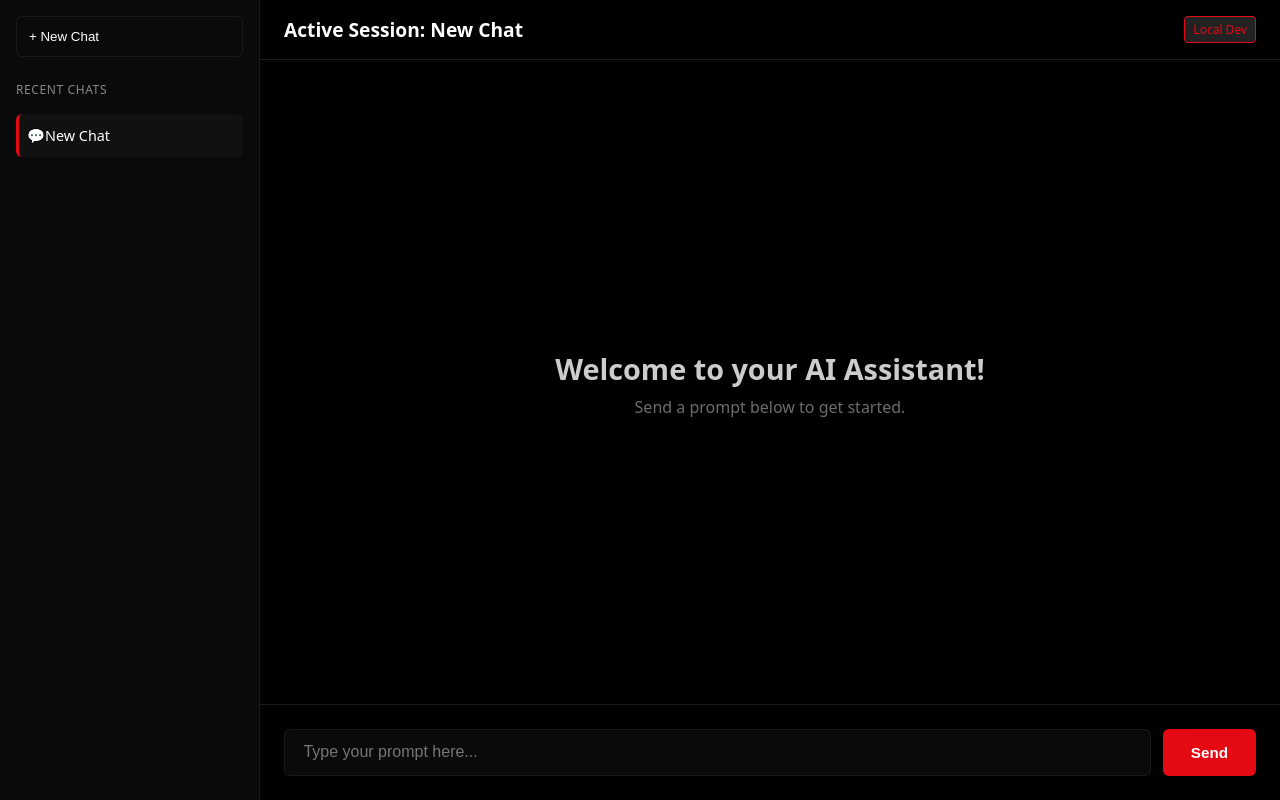
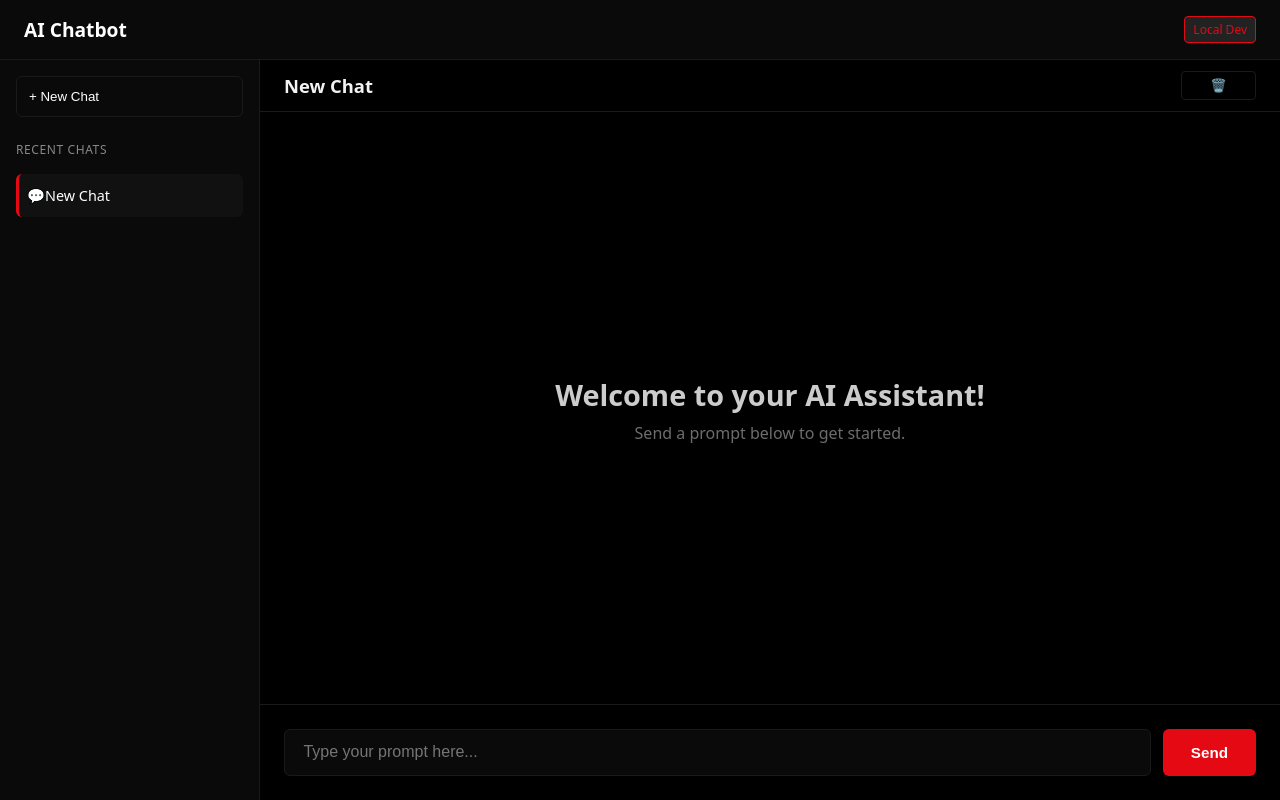
Before and after one commit to ASook22/azure-ai-chatbot, a React (Vite) app: page / in a window 1280 px wide. Built offline with nearby package versions, Linux system fonts and the light colour scheme.

Commit message:
feat: implement workspace chat deletion state logic and centered layout title banner

```diff
--- a/src/App.jsx
+++ b/src/App.jsx
@@ -43,7 +43,7 @@ export default function App() {
       setConversations(prevConversations =>
         prevConversations.map(chat =>
           chat.id === activeChat
-            ? { ...chat, title: userPrompt.length > 22 ? userPrompt.substring(0, 20) + "..." : userPrompt }
+            ? { ...chat, title: userPrompt}
             : chat
         )
       );
@@ -60,7 +60,7 @@ export default function App() {
 
     // Calculate the accurate title name right here before entering the async timeout loop
     const targetTitle = isFirstMessage
-      ? (userPrompt.length > 22 ? userPrompt.substring(0, 20) + "..." : userPrompt)
+      ? userPrompt
       : (conversations.find(chat => chat.id === activeChat)?.title || "This Conversation");
 
     // Simulate AI response after a delay
@@ -68,7 +68,9 @@ export default function App() {
       setIsTyping(false);
 
       // Clean title Name variable using our extracted targetTitle
+          // FIXED: Pointed the template variable directly to your stable pre-calculated targetTitle
       const rawResponse = `Local Response: I processed your text regarding "${userMessage.text}" inside your "${targetTitle}" workspace.`;
+
 
       const botMessageId = Date.now() + 1;
       const initialBotBubble = { id: botMessageId, sender: 'bot', text: "" };
@@ -119,11 +121,46 @@ export default function App() {
       [newId]: [{ id: Date.now(), sender: "bot", text: "Started a fresh chat instance channel. How can I assist you today?" }] }));
   };
 
+  const handleDeleteChat = () => {
+
+    if (conversations.length === 1) {
+      const resetId = `chat-${Date.now()}`;
+      setConversations([{ id: resetId, title: "New Chat" }]);
+      setActiveChat(resetId);
+      setChatMessages({ [resetId]: [{ id: Date.now(), sender: "bot", text: "Hello! I am your AI assistant. How can I help you today?" }]
+
+    });
+    return;
+    }
+
+    const currentActiveIndex = conversations.findIndex(c => c.id === activeChat);
+    const fallbackActiveChat = currentActiveIndex === 0
+    ? conversations[1].id
+    : conversations[currentActiveIndex - 1].id;
+
+    setConversations(prev => prev.filter(c => c.id !== activeChat));
+    setActiveChat(prev => {
+      const updatedMessages = { ...prev};
+      delete updatedMessages[activeChat];
+      return fallbackActiveChat;
+    });
+
+    setActiveChat(fallbackActiveChat);
+}
+
 
 
   return (
     <div className="app-layout">
       {/*Sidebar Navigation Panel Layout*/}
+
+        <header className="chat-header">
+          <h2>AI Chatbot</h2>
+          <span className="status-badge local">Local Dev</span>
+        </header>
+
+      <div className="main-content">
+
       <aside className="sidebar">
         <button className="new-chat-btn" onClick={handleNewChat}>+ New Chat </button>
         <div className="history-list">
@@ -142,11 +179,12 @@ export default function App() {
 
       {/*Main Conversation Window Layout Dashboard*/}
       <main className="chat-container">
-        <header className="chat-header">
-          {/* Dynamically matches the active sidebar chat title name (your first prompt text) */}
-          <h2>Active Session: {conversations.find(c => c.id === activeChat)?.title || "Chat Console Workspace"}</h2>
-          <span className="status-badge local">Local Dev</span>
-        </header>
+        <div className="chat-window-title">
+          <h3>{conversations.find(c => c.id === activeChat)?.title || "Chat Console Workspace"}</h3>
+          <button className="delete-chat-btn" onClick={handleDeleteChat} title="Delete Chat">
+            🗑️
+          </button>
+        </div>
 
         <section className="message-area">
 
@@ -187,6 +225,7 @@ export default function App() {
           <button type="submit" disabled={!input.trim() || isTyping}>Send</button>
         </form>
       </main>
+      </div>
     </div>
   );
 }
--- a/src/index.css
+++ b/src/index.css
@@ -1,3 +1,6 @@
+/* ==========================================================================
+   1. DESIGN TOKENS & VARIABLES
+   ========================================================================== */
 :root {
   --bg-darkest: #000000;      /* Pure black portfolio background */
   --bg-sidebar: #0a0a0a;      /* Subtly lighter sidebar layer */
@@ -8,6 +11,9 @@
   --border-color: #1a1a1a;    /* Subtle separation lines */
 }
 
+/* ==========================================================================
+   2. BASE DOCUMENT STYLES
+   ========================================================================== */
 body {
   margin: 0;
   background-color: var(--bg-darkest);
@@ -16,16 +22,47 @@ body {
   overflow: hidden;
 }
 
-/* Base Layout Structure Grid */
+/* ==========================================================================
+   3. STRUCTURAL APP LAYOUT
+   ========================================================================== */
+/* Main full-viewport flex grid layer */
 .app-layout {
-  display: grid;
-  grid-template-columns: 260px 1fr;
+  display: flex;
+  flex-direction: column;
   height: 100vh;
   width: 100vw;
   overflow: hidden;
 }
 
-/* Sidebar Drawer Section styling rules */
+/* Expansive full-width top header row */
+.chat-header {
+  padding: 1rem 1.5rem;
+  border-bottom: 1px solid var(--border-color);
+  display: flex;
+  align-items: center;
+  justify-content: space-between;
+  background-color: var(--bg-sidebar);
+  height: 60px;
+  box-sizing: border-box;
+}
+
+.chat-header h2 {
+  margin: 0;
+  font-size: 1.2rem;
+  font-weight: 600;
+}
+
+/* Inner split grid layout wrapper sitting below the header */
+.main-content {
+  display: grid;
+  grid-template-columns: 260px 1fr;
+  height: calc(100vh - 60px);
+  width: 100vw;
+}
+
+/* ==========================================================================
+   4. SIDEBAR NAVIGATION DRAWED
+   ========================================================================== */
 .sidebar {
   background-color: var(--bg-sidebar);
   border-right: 1px solid var(--border-color);
@@ -86,7 +123,9 @@ body {
   padding-left: 0.5rem;
 }
 
-/* Main chat execution sandbox column */
+/* ==========================================================================
+   5. CHAT CONSOLE SANDBOX
+   ========================================================================== */
 .chat-container {
   display: flex;
   flex-direction: column;
@@ -94,31 +133,57 @@ body {
   height: 100%;
 }
 
-.chat-header {
+/* Modified: Enhanced text banner row spacing to accommodate active button elements */
+.chat-window-title {
+  display: flex;
+  align-items: center;
+  justify-content: space-between; /* Pushes spacer left, text middle, button right */
   padding: 1rem 1.5rem;
   border-bottom: 1px solid var(--border-color);
-  display: flex;
-  align-items: center;
-  justify-content: space-between;
+  background-color: var(--bg-chat);
+  height: 52px;
+  box-sizing: border-box;
 }
 
-.chat-header h2 {
+.chat-window-title h3 {
   margin: 0;
-  font-size: 1.2rem;
+  font-size: 1.15rem;
   font-weight: 600;
+  color: var(--text-light);
+  opacity: 0.95;
+  white-space: nowrap;
+  overflow: hidden;
+  text-overflow: clip;
+  max-width: 70%;
 }
 
-.status-badge.local {
-  background: #222222;
-  color: var(--color-accent);
-  border: 1px solid var(--color-accent);
-  padding: 0.25rem 0.5rem;
-  font-size: 0.75rem;
-  border-radius: 4px;
-  font-weight: 500;
+/* Structural flex layout empty space balancing block hook */
+.title-spacer {
+  width: 75px;
 }
 
-/* Dynamic Scrolling dialogue bubble stack view window */
+/* New: Red-accented minimalist action button styles */
+.delete-chat-btn {
+  background: transparent;
+  border: 1px solid var(--border-color);
+  color: var(--text-muted);
+  padding: 0.35rem 0.75rem;
+  font-size: 0.8rem;
+  font-weight: 500;
+  border-radius: 4px;
+  cursor: pointer;
+  width: 75px;
+  text-align: center;
+  transition: all 0.2s ease;
+}
+
+.delete-chat-btn:hover {
+  background-color: #1a0507; /* Soft dark red indicator layer */
+  border-color: var(--color-accent);
+  color: var(--color-accent); /* Vibrant red highlight state */
+}
+
+/* Dynamic scrolling chat bubble log grid area */
 .message-area {
   flex: 1;
   overflow-y: auto;
@@ -128,7 +193,6 @@ body {
   gap: 1.25rem;
 }
 
-/* Messaging bubble sizing parameters and alignments */
 .message-bubble {
   display: flex;
   max-width: 75%;
@@ -137,25 +201,32 @@ body {
 .message-bubble.user { align-self: flex-end; }
 .message-bubble.bot { align-self: flex-start; }
 
+/* Conversation Chat Bubble Styling Hooks */
 .bubble-content {
-  padding: 0.85rem 1.15rem;
-  border-radius: 12px;
+  padding: 0.85rem 1.25rem;
   line-height: 1.5;
   font-size: 0.95rem;
 }
 
+/* User Bubble Tail Shape */
 .user .bubble-content {
   background-color: var(--color-accent);
   color: #ffffff;
+  border-radius: 20px 20px 4px 20px;
 }
 
+/* Bot Bubble Tail Shape */
 .bot .bubble-content {
   background-color: #111111;
   border: 1px solid var(--border-color);
   color: #eeeeee;
+  border-radius: 20px 20px 20px 4px;
 }
 
-/* Bottom text prompt console container bar styles */
+/* ==========================================================================
+   6. USER INTERACTION ELEMENTS
+   ========================================================================== */
+/* Bottom message prompt submission container row */
 .input-area {
   display: flex;
   padding: 1.5rem;
@@ -196,56 +267,23 @@ body {
   opacity: 0.9;
 }
 
-.typing-indicator{
-  display: flex;
-  gap: 6px; /* Space between the dots */
-  align-items: center;
-}
-/* Animated Thinking Loader Spans */
-.typing-indicator span {
-  width: 8px;              /* Slightly larger for better visual visibility */
-  height: 8px;
-  background-color: var(--text-muted);
-  border-radius: 50%;
-  display: inline-block;
-  /* Smooth wave bounce animation running infinitely */
-  animation: waveBounce 1.2s infinite ease-in-out;
+.status-badge.local {
+  background: #222222;
+  color: var(--color-accent);
+  border: 1px solid var(--color-accent);
+  padding: 0.25rem 0.5rem;
+  font-size: 0.75rem;
+  border-radius: 4px;
+  font-weight: 500;
 }
 
-/* Stagger the delays perfectly so they move up and down one by one */
-.typing-indicator span:nth-child(1) {
-  animation-delay: 0s;
-}
-
-.typing-indicator span:nth-child(2) {
-  animation-delay: 0.2s;
-}
-
-.typing-indicator span:nth-child(3) {
-  animation-delay: 0.4s;
-}
-
-/* Clear vertical translation movement keyframes */
-@keyframes waveBounce {
-  0%, 100% {
-    transform: translateY(0);       /* Baseline rest position */
-  }
-  30% {
-    transform: translateY(-8px);    /* Bounce upward up to 8 pixels */
-    background-color: var(--color-accent); /* Optional: turns your portfolio red at peak height! */
-  }
-  60% {
-    transform: translateY(0);       /* Return back smoothly */
-  }
-}
-
-/* Center the Welcome Container layout precisely */
+/* Centered fallback splash view container */
 .welcome-container {
   display: flex;
   flex-direction: column;
   align-items: center;
   justify-content: center;
-  flex: 1;                     /* Fills up the entire empty scrolling window */
+  flex: 1;
   text-align: center;
   opacity: 0.8;
 }
@@ -262,3 +300,39 @@ body {
   color: var(--text-muted);
   margin: 0;
 }
+
+/* ==========================================================================
+   7. ANIMATIONS & MICRO-INTERACTIONS
+   ========================================================================== */
+.typing-indicator {
+  display: flex;
+  gap: 6px;
+  align-items: center;
+}
+
+.typing-indicator span {
+  width: 8px;
+  height: 8px;
+  background-color: var(--text-muted);
+  border-radius: 50%;
+  display: inline-block;
+  animation: waveBounce 1.2s infinite ease-in-out;
+}
+
+/* Sequential stagger wave delays */
+.typing-indicator span:nth-child(1) { animation-delay: 0s; }
+.typing-indicator span:nth-child(2) { animation-delay: 0.2s; }
+.typing-indicator span:nth-child(3) { animation-delay: 0.4s; }
+
+@keyframes waveBounce {
+  0%, 100% {
+    transform: translateY(0);
+  }
+  30% {
+    transform: translateY(-8px);
+    background-color: var(--color-accent);
+  }
+  60% {
+    transform: translateY(0);
+  }
+}
```
